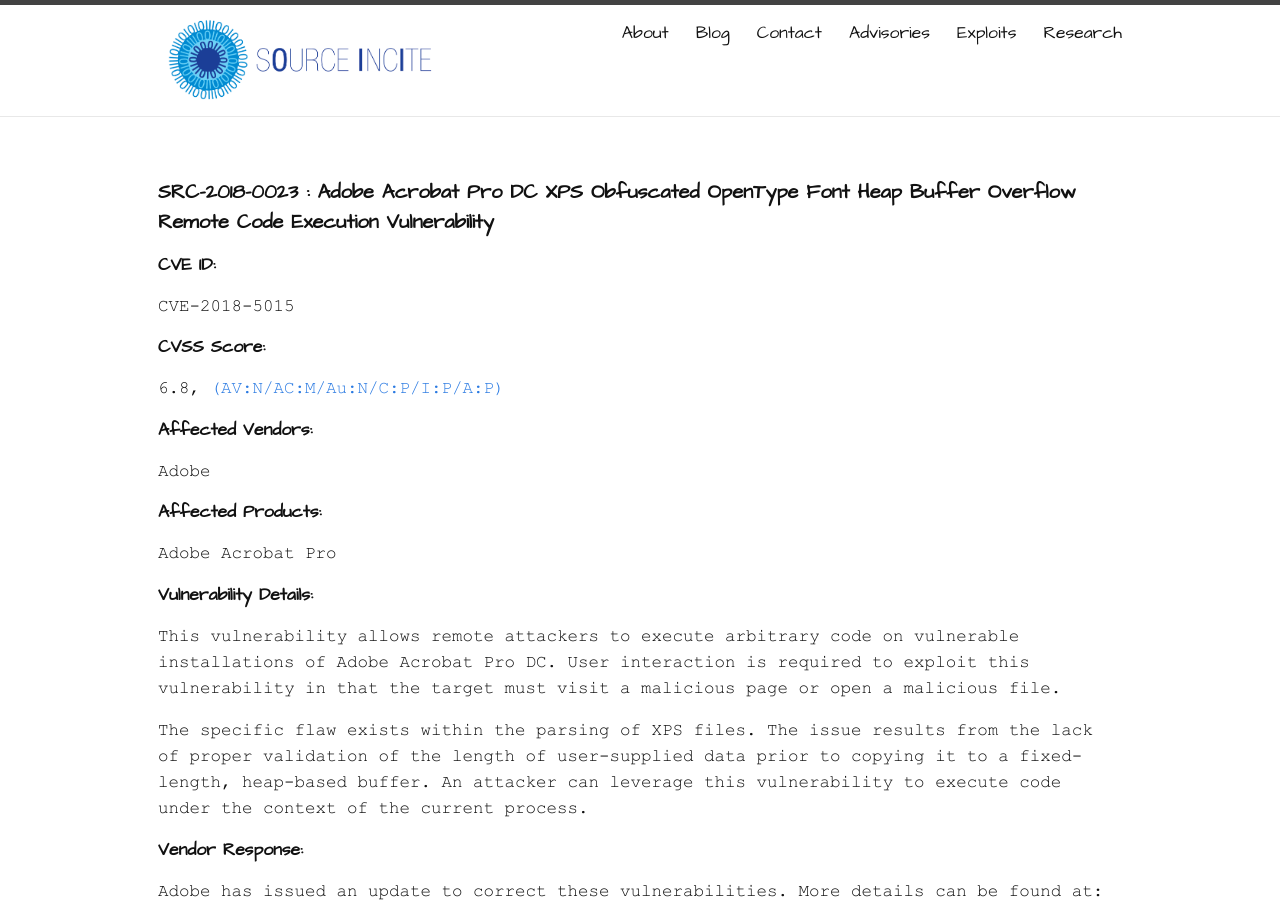
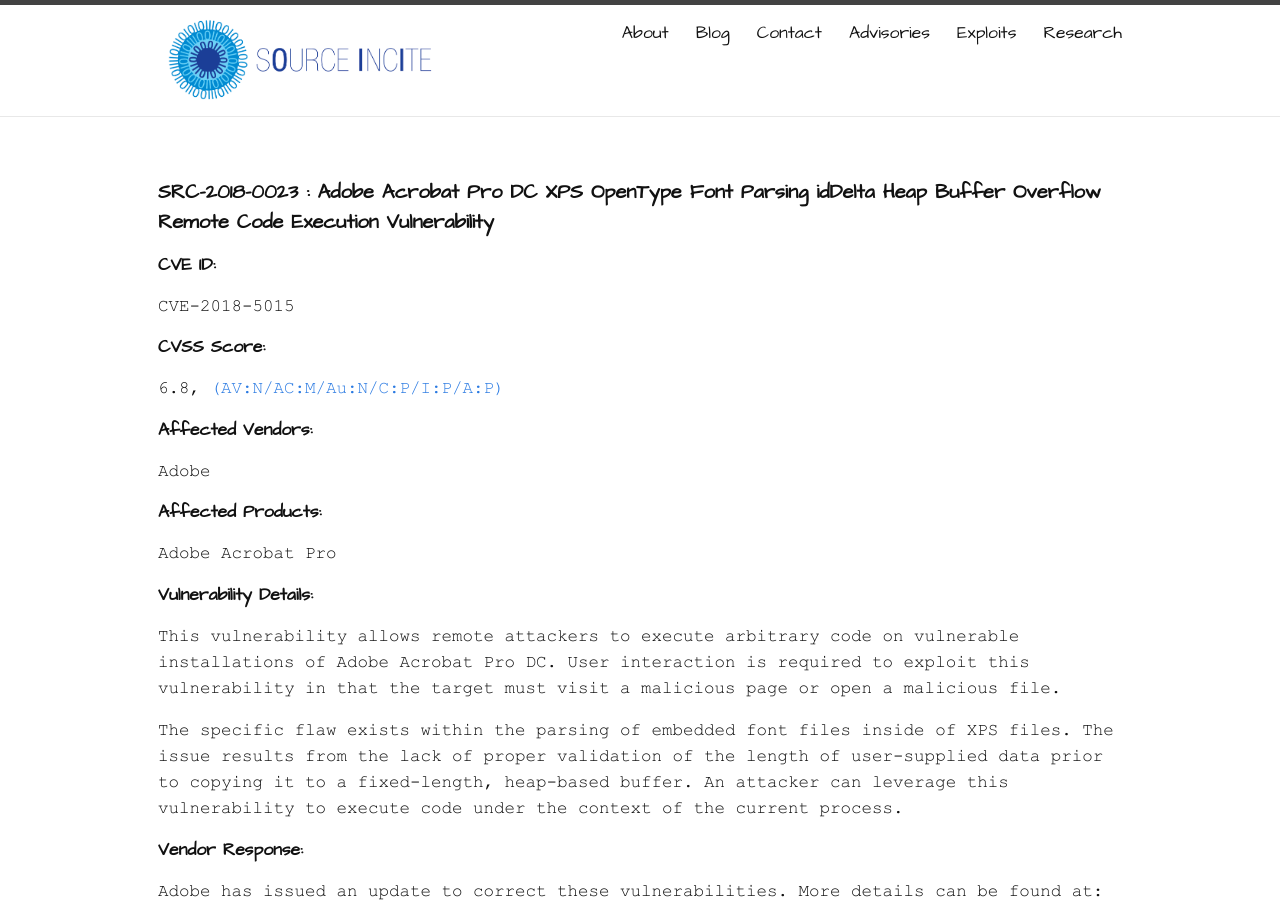
Before and after one commit to sourceincite/sourceincite.github.io, a Jekyll site: the page built from advisories/src-2018-0023.md, in a window 1280 px wide and 900 px high. Built offline with Jekyll 4.4.1, drawn with Linux system fonts in a browser that asks for light colours.

Commit message:
updated advisory for accuracy

```diff
--- a/advisories/src-2018-0023.md
+++ b/advisories/src-2018-0023.md
@@ -2,7 +2,7 @@
 layout: page
 permalink: /advisories/src-2018-0023/
 id: SRC-2018-0023
-atitle: Adobe Acrobat Pro DC XPS Obfuscated OpenType Font Heap Buffer Overflow Remote Code Execution Vulnerability
+atitle: Adobe Acrobat Pro DC XPS OpenType Font Parsing idDelta Heap Buffer Overflow Remote Code Execution Vulnerability
 CVE: CVE-2018-5015
 CVSSrating: 6.8
 CVSSscore: (AV:N/AC:M/Au:N/C:P/I:P/A:P)
@@ -15,7 +15,7 @@
 credit: Steven Seeley (mr_me) of Source Incite
 body: |
  <p class="cn" markdown="1">This vulnerability allows remote attackers to execute arbitrary code on vulnerable installations of Adobe Acrobat Pro DC. User interaction is required to exploit this vulnerability in that the target must visit a malicious page or open a malicious file.</p>
- <p class="cn" markdown="1">The specific flaw exists within the parsing of XPS files. The issue results from the lack of proper validation of the length of user-supplied data prior to copying it to a fixed-length, heap-based buffer. An attacker can leverage this vulnerability to execute code under the context of the current process.</p>
+ <p class="cn" markdown="1">The specific flaw exists within the parsing of embedded font files inside of XPS files. The issue results from the lack of proper validation of the length of user-supplied data prior to copying it to a fixed-length, heap-based buffer. An attacker can leverage this vulnerability to execute code under the context of the current process.</p>
 acknowledgments: |
  Source Incite would like to acknowledge iDefense's <a href="https://vcp.idefense.com/">Vulnerability Contributor Program</a> for the help with co-ordination of this vulnerability.
 poc:
```
Also changed, not shown: advisories/index.md (+1 -1 lines).
